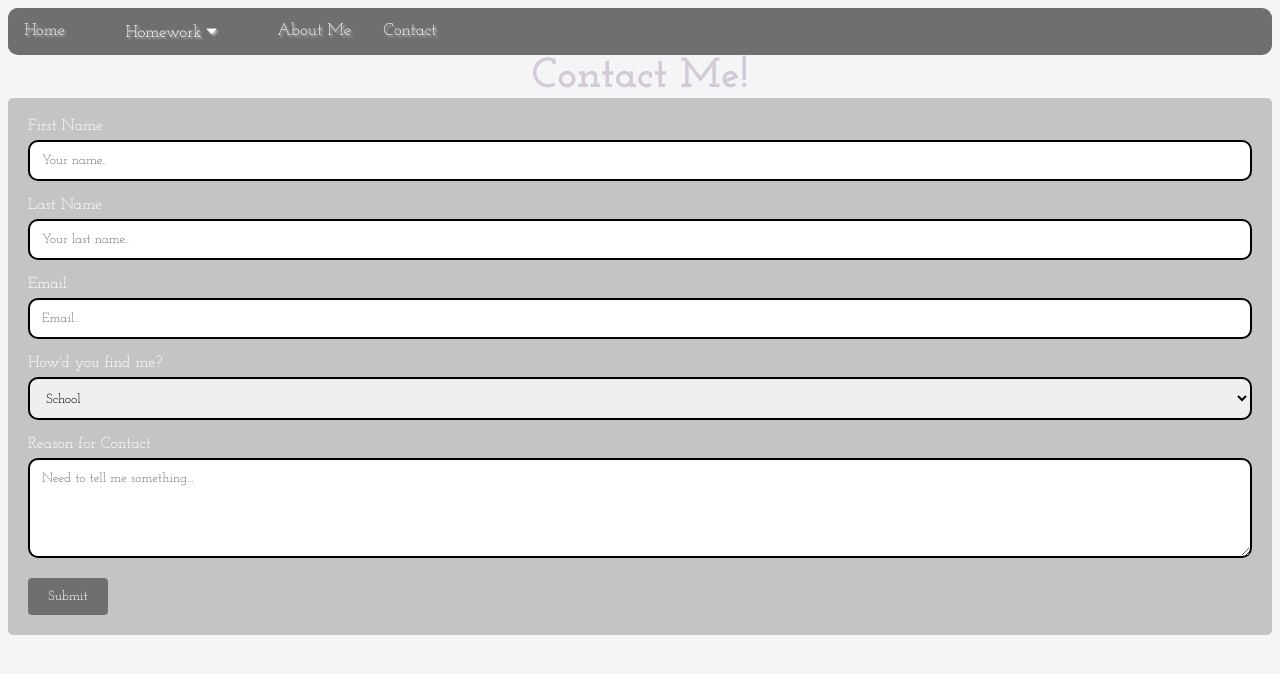
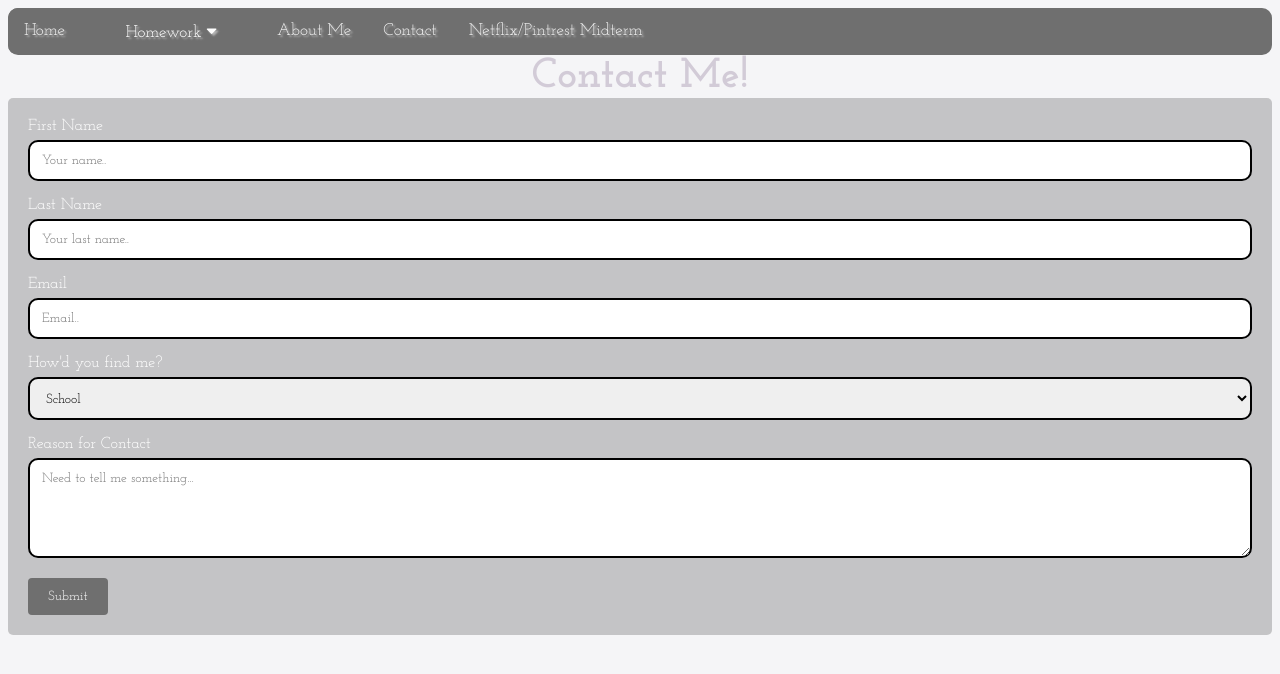
Before and after one commit to AlexandraErnest/AlexandraErnest.github.io, a plain HTML site: page contact.html in a window 1280 px wide. Drawn offline with nearby package versions, Linux system fonts and the light colour scheme; a web font is replaced by a local one.

Commit message:
Add files via upload

```diff
--- a/contact.html
+++ b/contact.html
@@ -34,6 +34,7 @@
             </div>
             <a href="#about">About Me</a>
             <a href="contact.html">Contact</a>
+            <a href="Midterm_Pintrest_Netflix_Dupe/index.html">Netflix/Pintrest Midterm</a>
             <a href="javascript:void(0);" style="font-size:15px;" class="icon" onclick="myFunction()">&#9776;</a>
 		</div>
 
```
Also changed, not shown: grids_page.html (+1 -0 lines), index.html (+1 -0 lines), nav-bar-test.html (+1 -0 lines), shows_page.html (+1 -0 lines), travel_page.html (+1 -0 lines), web poem.html (+1 -0 lines).
